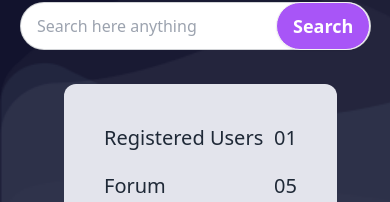
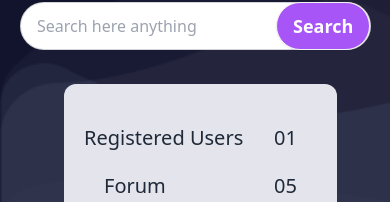
Before and after one commit to saagor16/B9A6-FoTack, a plain HTML site: page index.html in a window 390 px wide. Shown: the part 305-507 px from the top of the page. Drawn offline with nearby package versions, Linux system fonts and the light colour scheme; no server answers.

Commit message:
banner er mordex box response box size change anfd finift

```diff
--- a/index.html
+++ b/index.html
@@ -85,7 +85,7 @@
                 </div>
                 <div class="h-[270px] w-[70%] lg:w-[50%] bg-[#e3e4ec] rounded-xl ml-16 md:ml-28 ">
                     <div class="text-xl">
-                        <div class="flex justify-between pl-10 pr-10 pt-10">
+                        <div class="flex justify-between pl-5 lg:pl-10 pr-10 pt-10">
                             <h6>Registered Users</h6>
                             <p>01</p>
                         </div>
```
